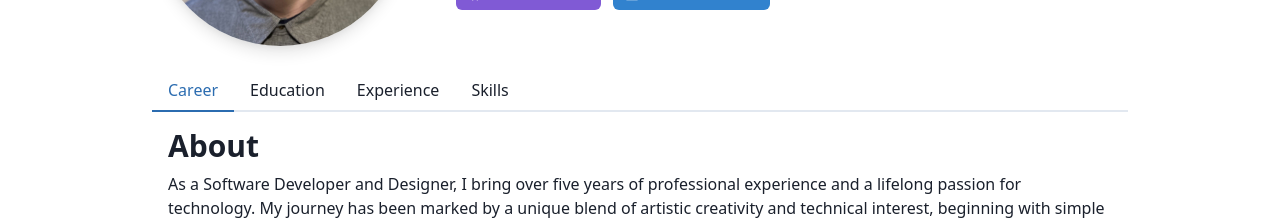
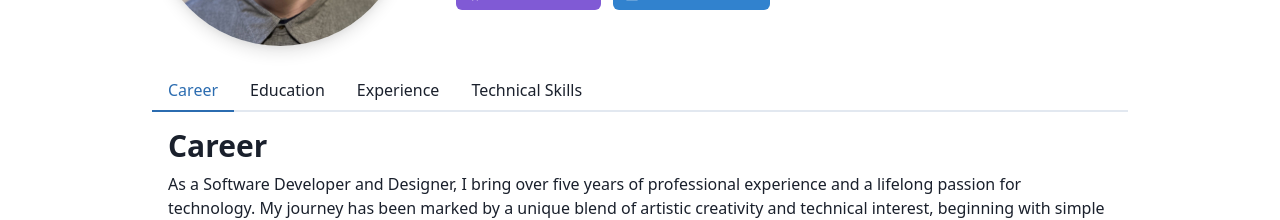
Before and after one commit to Munkyfoot/mtlennon, a Next.js app: page / in a window 1280 px wide. Shown: the part 306-526 px from the top of the page. Built offline with nearby package versions, Linux system fonts and the light colour scheme.

Commit message:
Rename Skills componenet to TechSkills.

```diff
--- a/src/components/sections/About.tsx
+++ b/src/components/sections/About.tsx
@@ -8,7 +8,7 @@ const About = () => {
     return (
         <VStack align="flex-start">
             <Heading as="h2" size="lg">
-                About
+                Career
             </Heading>
             <Text>
                 As a Software Developer and Designer, I bring over five years of
--- a/src/components/sections/Skills.tsx
+++ b/src/components/sections/TechSkills.tsx
@@ -1,6 +1,6 @@
 import { Heading, Text, VStack } from "@chakra-ui/react"
 
-const Skills = () => {
+const TechSkills = () => {
     return (
         <VStack align="flex-start" spacing={4}>
             <Heading as="h2" size="lg">
@@ -62,4 +62,4 @@ const Skills = () => {
     )
 }
 
-export default Skills
+export default TechSkills
--- a/src/pages/index.tsx
+++ b/src/pages/index.tsx
@@ -3,7 +3,7 @@ import Education from "@/components/sections/Education"
 import Experience from "@/components/sections/Experience"
 import Layout from "@/components/Layout"
 import ProfileTopper from "@/components/sections/ProfileTopper"
-import Skills from "@/components/sections/Skills"
+import TechSkills from "@/components/sections/TechSkills"
 import { Tabs, TabList, TabPanels, Tab, TabPanel } from "@chakra-ui/react"
 
 export default function Home() {
@@ -18,7 +18,7 @@ export default function Home() {
                     <Tab>Career</Tab>
                     <Tab>Education</Tab>
                     <Tab>Experience</Tab>
-                    <Tab>Skills</Tab>
+                    <Tab>Technical Skills</Tab>
                 </TabList>
 
                 <TabPanels>
@@ -32,7 +32,7 @@ export default function Home() {
                         <Experience />
                     </TabPanel>
                     <TabPanel>
-                        <Skills />
+                        <TechSkills />
                     </TabPanel>
                 </TabPanels>
             </Tabs>
```
